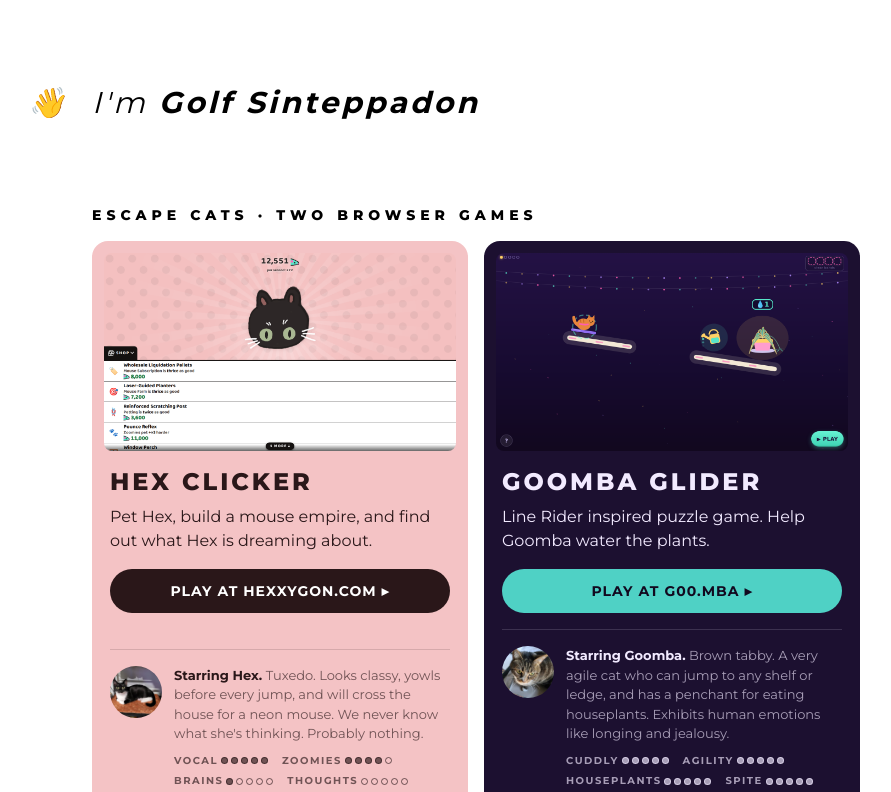
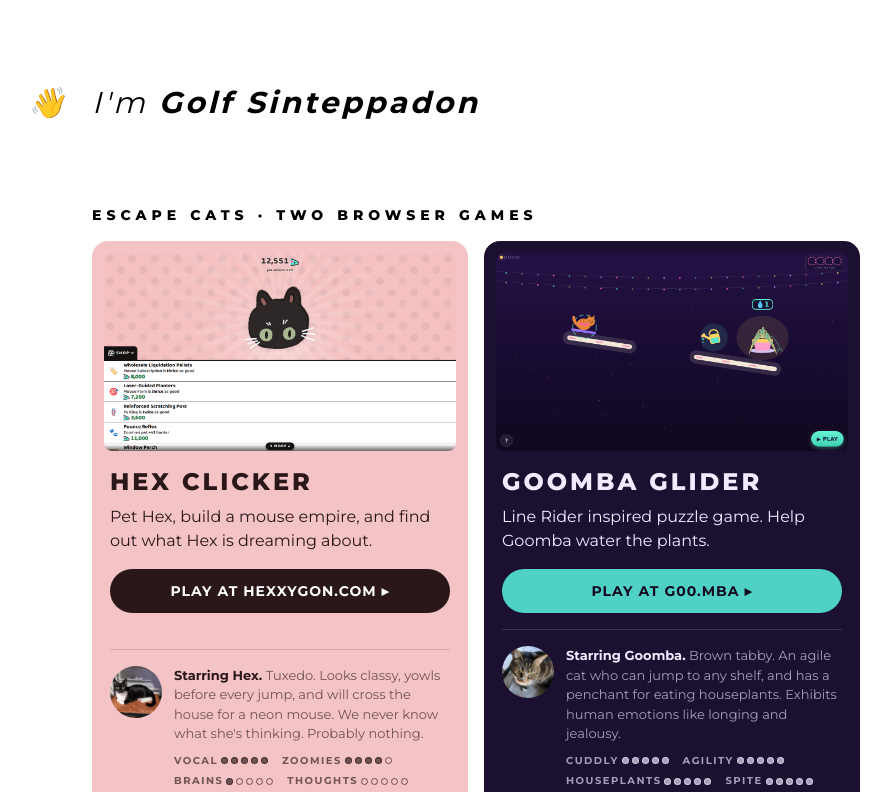
Before and after one commit to minigolf2000/golfsinteppadon.com, a Next.js app: page / in a window 1280 px wide. Shown: the top 792 px of the page, without its empty margins (164-1055 px from the left). Built offline with nearby package versions, Linux system fonts and the light colour scheme.

Commit message:
Tighten Goomba's bio
Co-Authored-By: Claude Opus 5.5 <noreply@anthropic.com>
Claude-Session: https://claude.ai/code/session_0173MA8rjUg1oQb1o1LRkDSu

```diff
--- a/app/page.tsx
+++ b/app/page.tsx
@@ -215,7 +215,7 @@ export default function Home() {
               name: "Goomba",
               photo: "/goomba.jpg",
               photoAlt: "Goomba, a brown tabby cat, looking up at the camera",
-              bio: "Brown tabby. A very agile cat who can jump to any shelf or ledge, and has a penchant for eating houseplants. Exhibits human emotions like longing and jealousy.",
+              bio: "Brown tabby. An agile cat who can jump to any shelf, and has a penchant for eating houseplants. Exhibits human emotions like longing and jealousy.",
               traits: [
                 { label: "Cuddly", score: 5 },
                 { label: "Agility", score: 5 },
```
